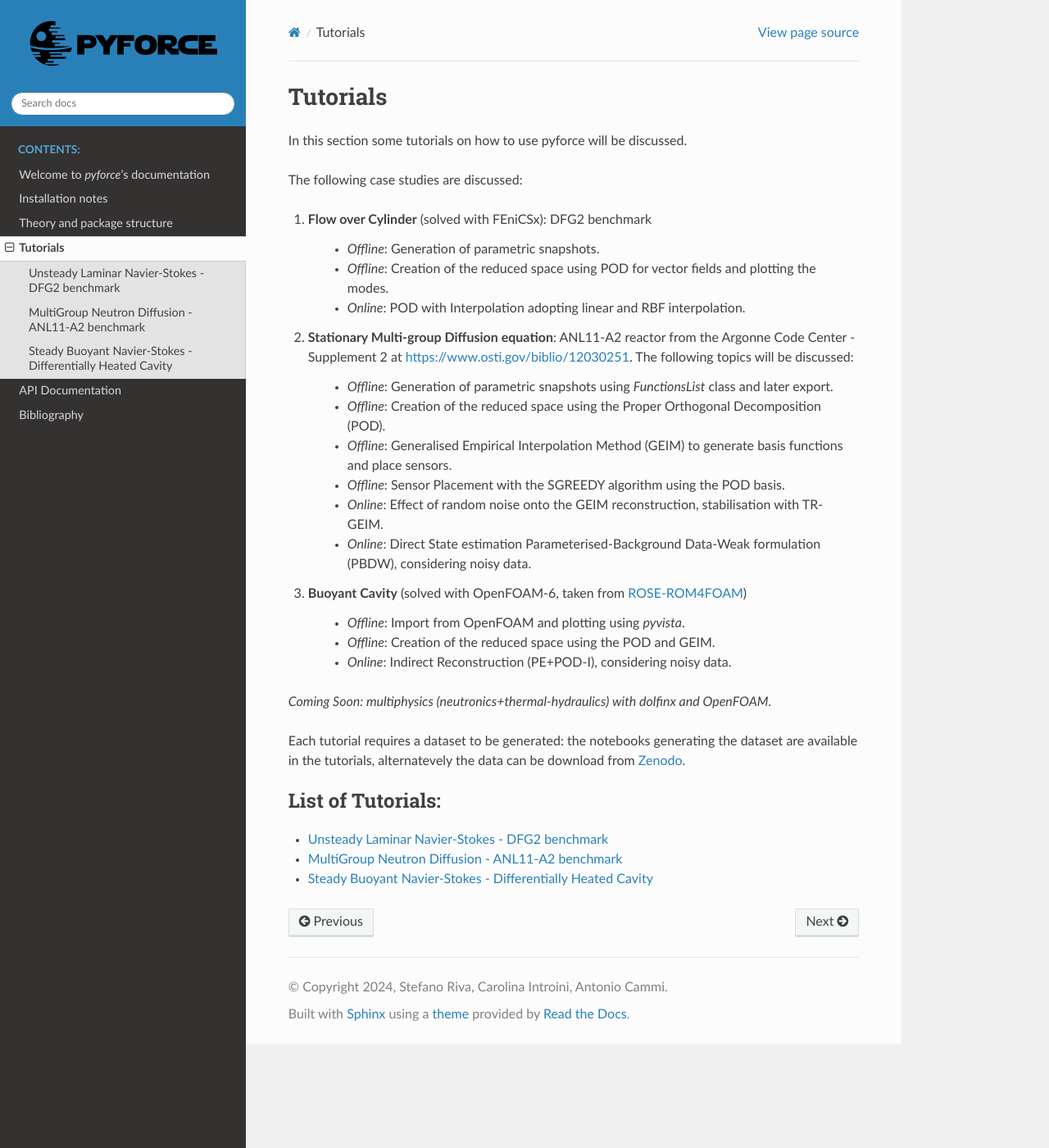
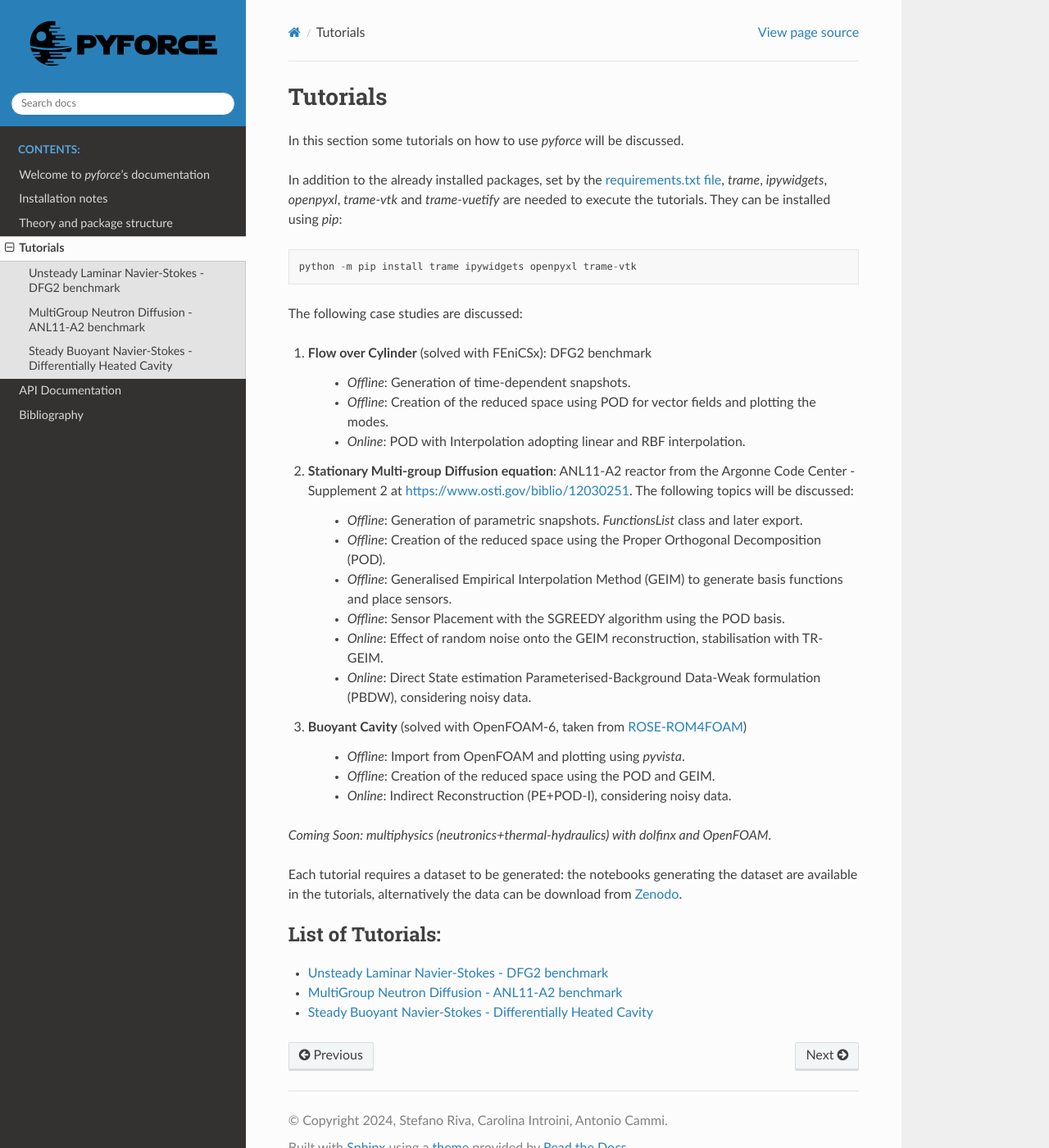
Before and after one commit to ERMETE-Lab/ROSE-pyforce, a Sphinx documentation site: the page built from docs/tutorials.rst, in a window 1280 px wide and 1400 px high. Shown: the whole window at 82% size. Built offline with Sphinx 7.4.7 and the Read the Docs theme 2.0.0, drawn with Linux system fonts in a browser that asks for light colours; pages that are not in the unit, such as notebooks, are missing from menus; the version number could not be read and is left out.

Commit message:
Update intro to tutorial

```diff
--- a/docs/tutorials.rst
+++ b/docs/tutorials.rst
@@ -1,19 +1,26 @@
 Tutorials
 ============
 
-In this section some tutorials on how to use pyforce will be discussed.
+In this section some tutorials on how to use `pyforce` will be discussed.
+
+In addition to the already installed packages, set by the `requirements.txt file <https://github.com/ERMETE-Lab/ROSE-pyforce/blob/main/pyforce/requirements.txt>`_, `trame`, `ipywidgets`, `openpyxl`, `trame-vtk` and `trame-vuetify` are needed to execute the tutorials.
+They can be installed using *pip*:
+
+.. code-block:: python
+
+    python -m pip install trame ipywidgets openpyxl trame-vtk
 
 The following case studies are discussed:
 
 1. **Flow over Cylinder** (solved with FEniCSx): DFG2 benchmark
 
-    - *Offline*: Generation of parametric snapshots.
+    - *Offline*: Generation of time-dependent snapshots.
     - *Offline*: Creation of the reduced space using POD for vector fields and plotting the modes.
     - *Online*:  POD with Interpolation adopting linear and RBF interpolation.
 
 2. **Stationary Multi-group Diffusion equation**: ANL11-A2 reactor from the Argonne Code Center - Supplement 2 at https://www.osti.gov/biblio/12030251. The following topics will be discussed:
 
-    - *Offline*: Generation of parametric snapshots using *FunctionsList* class and later export.
+    - *Offline*: Generation of parametric snapshots. *FunctionsList* class and later export.
     - *Offline*: Creation of the reduced space using the Proper Orthogonal Decomposition (POD).
     - *Offline*: Generalised Empirical Interpolation Method (GEIM) to generate basis functions and place sensors.
     - *Offline*: Sensor Placement with the SGREEDY algorithm using the POD basis.
@@ -28,7 +35,7 @@ The following case studies are discussed:
 
 *Coming Soon: multiphysics (neutronics+thermal-hydraulics) with dolfinx and OpenFOAM.*
 
-Each tutorial requires a dataset to be generated: the notebooks generating the dataset are available in the tutorials, alternatevely the data can be download from `Zenodo <https://doi.org/10.5281/zenodo.11483677>`_.
+Each tutorial requires a dataset to be generated: the notebooks generating the dataset are available in the tutorials, alternatively the data can be download from `Zenodo <https://doi.org/10.5281/zenodo.11483677>`_.
 
 .. toctree::
     :maxdepth: 1
```
